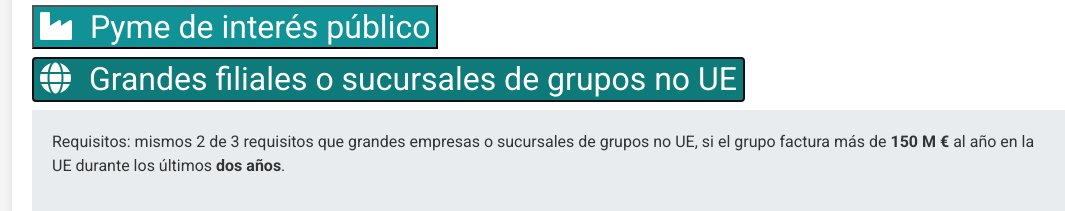
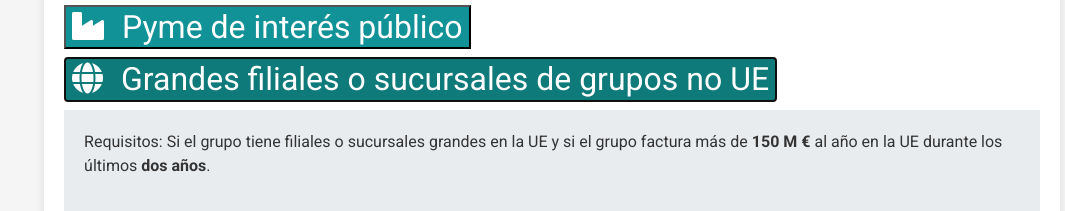
Before and after one commit to pma1999/timeline-csrd, a plain HTML site: page index.html in a window 1280 px wide. Both pictures are taken after a click on the button "Grandes filiales o sucursales de grupos no UE". Shown: the part 351-562 px from the top of the page, without its empty margins (88-1153 px from the left). Drawn offline with nearby package versions, Linux system fonts and the light colour scheme.

Commit message:
Add files via upload

```diff
--- a/index.html
+++ b/index.html
@@ -100,7 +100,7 @@
                 </h2>
                 <div id="collapseThree" class="collapse" aria-labelledby="headingThree" data-parent="#reportingAccordion">
                     <div class="accordion-body">
-                        <p>Requisitos: mismos 2 de 3 requisitos que grandes empresas o sucursales de grupos no UE, si el grupo factura más de <span class="highlight">150 M €</span> al año en la UE durante los últimos <span class="highlight">dos años</span>.</p>
+                        <p>Requisitos: Si el grupo tiene filiales o sucursales grandes en la UE y si el grupo factura más de <span class="highlight">150 M €</span> al año en la UE durante los últimos <span class="highlight">dos años</span>.</p>
                     </div>
                 </div>
             </div>
```
